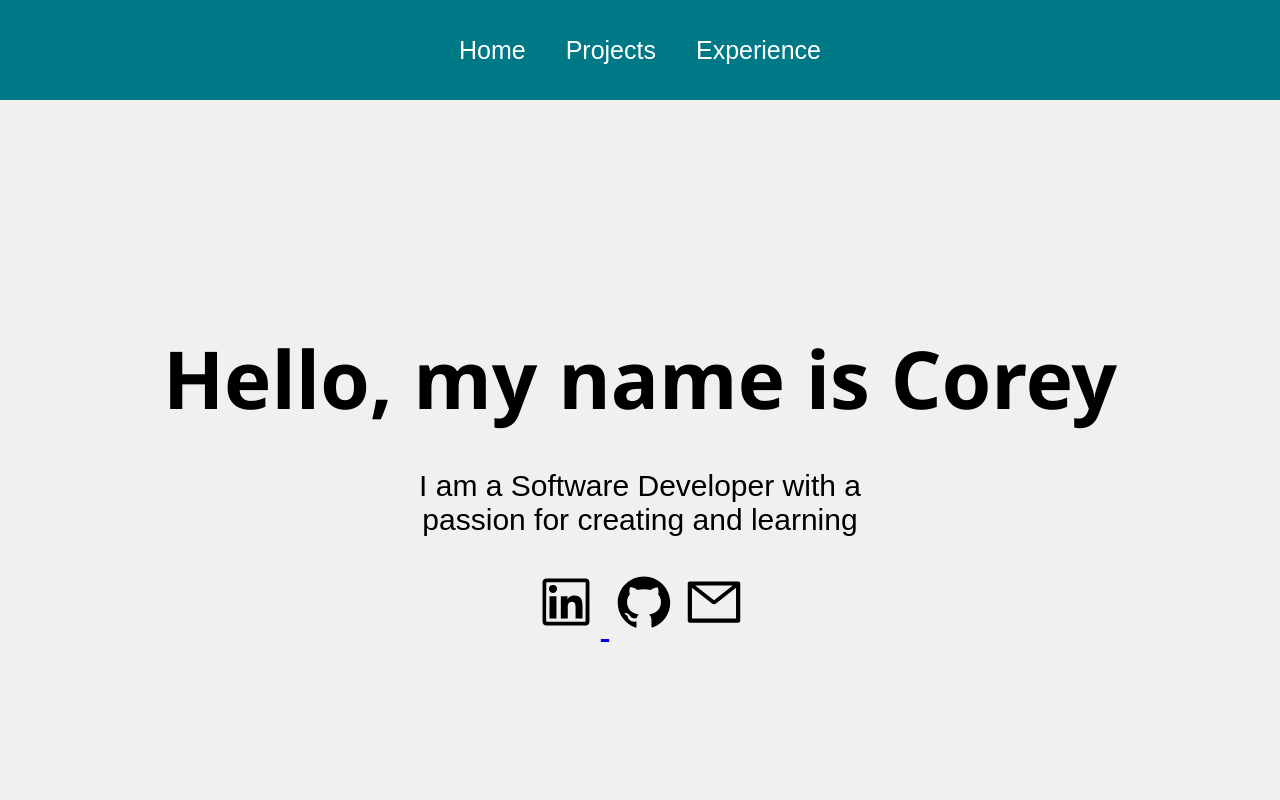
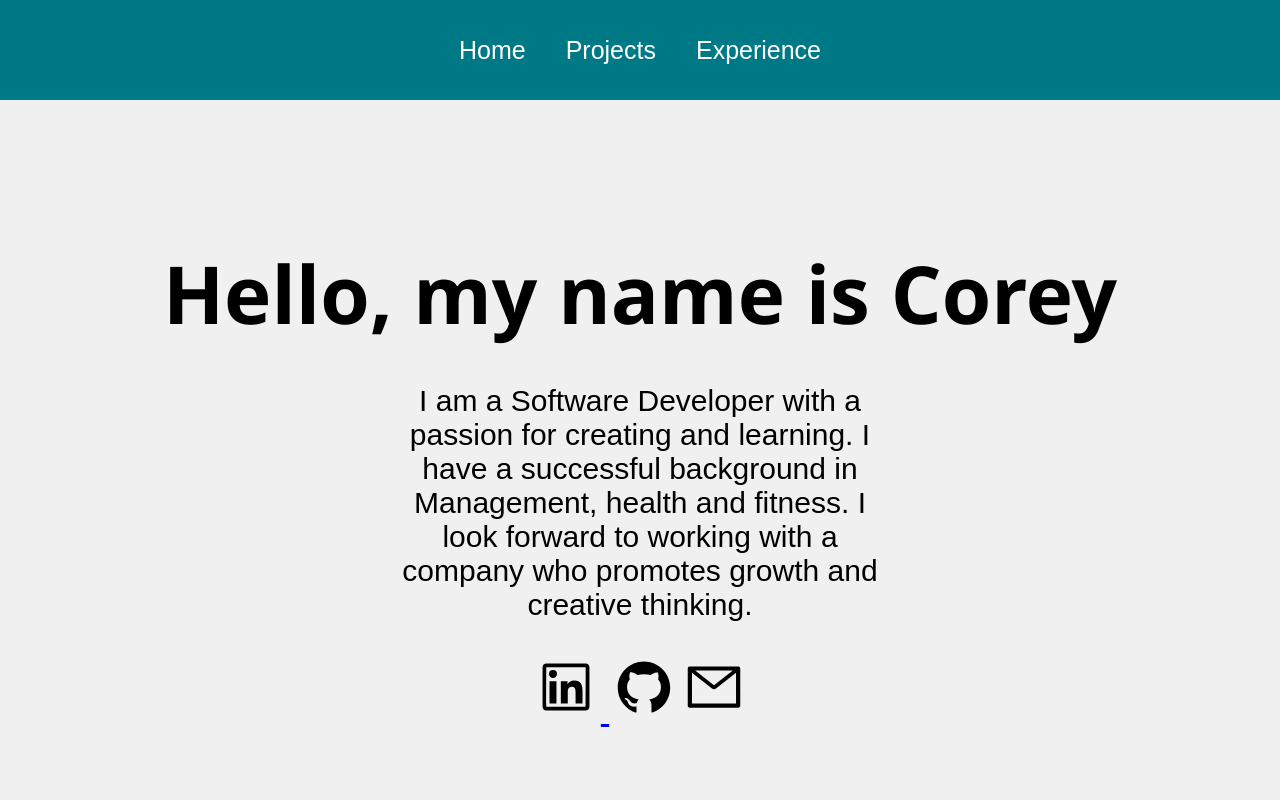
Before and after one commit to CSchadeck/portfolio-website, a React (Create React App) app: page / in a window 1280 px wide. Shown: the top 800 px of the page. Built offline with nearby package versions, Linux system fonts and the light colour scheme.

Commit message:
updated home statment

```diff
--- a/src/pages/Home.js
+++ b/src/pages/Home.js
@@ -11,7 +11,7 @@ export default function Home() {
         <div className="home">
             <div className="about">
                 <h2>Hello, my name is Corey</h2>
-                <div className="prompt"><p>I am a Software Developer with a passion for creating and learning</p>
+                <div className="prompt"><p>I am a Software Developer with a passion for creating and learning. I have a successful  background in Management, health and fitness. I look forward to working with a company who promotes growth and creative thinking. </p>
                     <a href="https://www.linkedin.com/in/coreyschadeck" target="_blank" rel="noreferrer"><AiOutlineLinkedin /></a>
                    <a href="https://github.com/CSchadeck" target="_blank" rel="noreferrer"> <AiOutlineGithub /></a>
                    <a href="mailto:corey@schadeck.com">< AiOutlineMail /> </a>
```
